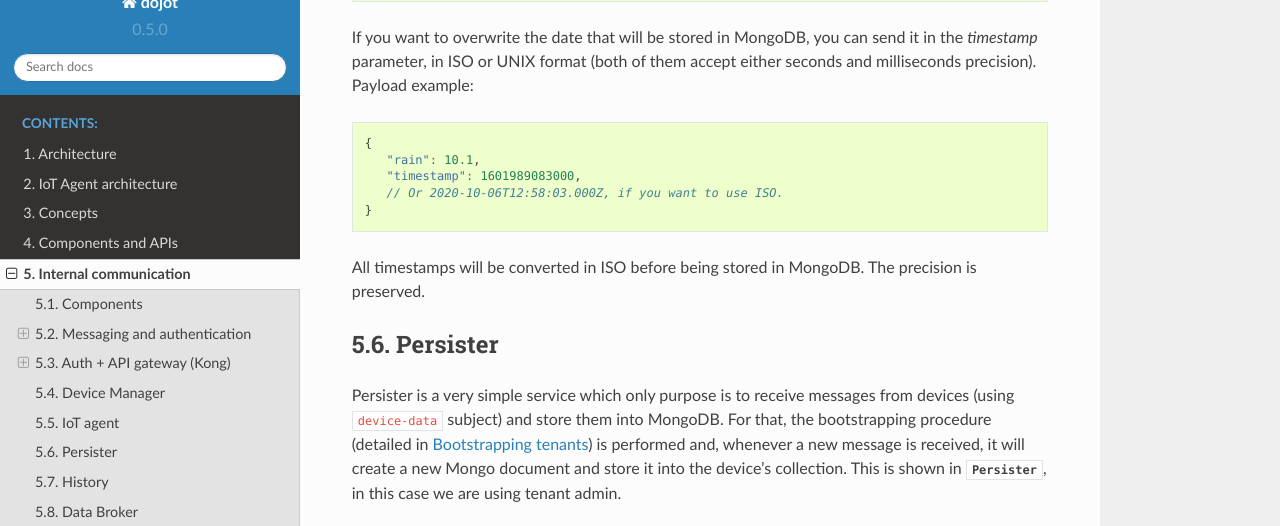
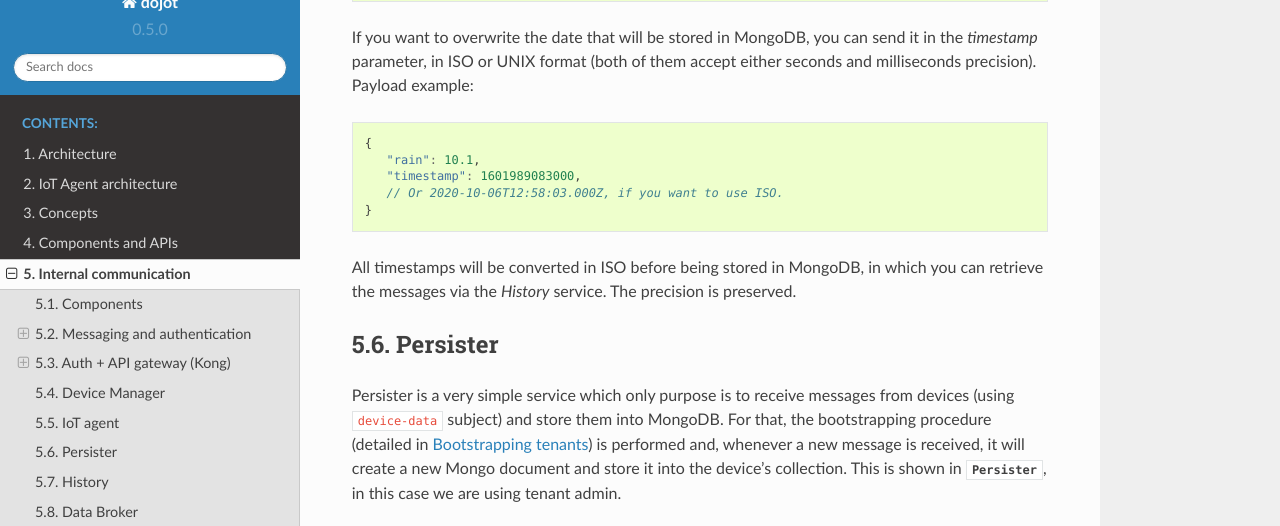
Before and after one commit to dojot/docs, a Sphinx documentation site: the page built from source/internal-communication.rst, in a window 1280 px wide and 900 px high, scrolled down 5974 px, cut to the strip 0-526 px from the top of the window. Built offline with Sphinx 7.4.7 and the Read the Docs theme 2.0.0, drawn with Linux system fonts in a browser that asks for light colours.

Commit message:
Fixes in the texts

```diff
--- a/source/internal-communication.rst
+++ b/source/internal-communication.rst
@@ -461,7 +461,8 @@ precision). Payload example:
       // Or 2020-10-06T12:58:03.000Z, if you want to use ISO.
    }
 
-All timestamps will be converted in ISO before being stored in MongoDB. The precision is preserved.
+All timestamps will be converted in ISO before being stored in MongoDB, in which you can retrieve
+the messages via the *History* service. The precision is preserved.
 
 
 Persister
```
Also changed, not shown: 1 other file.
